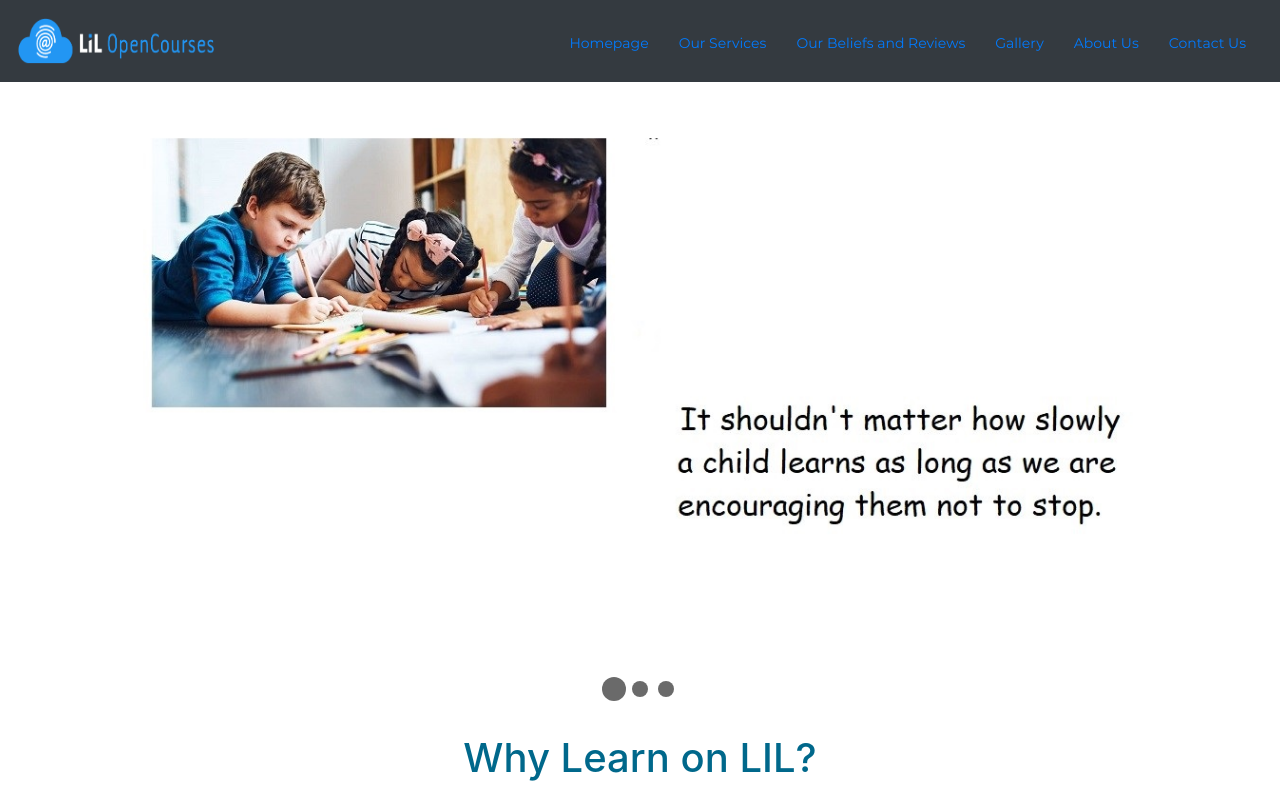
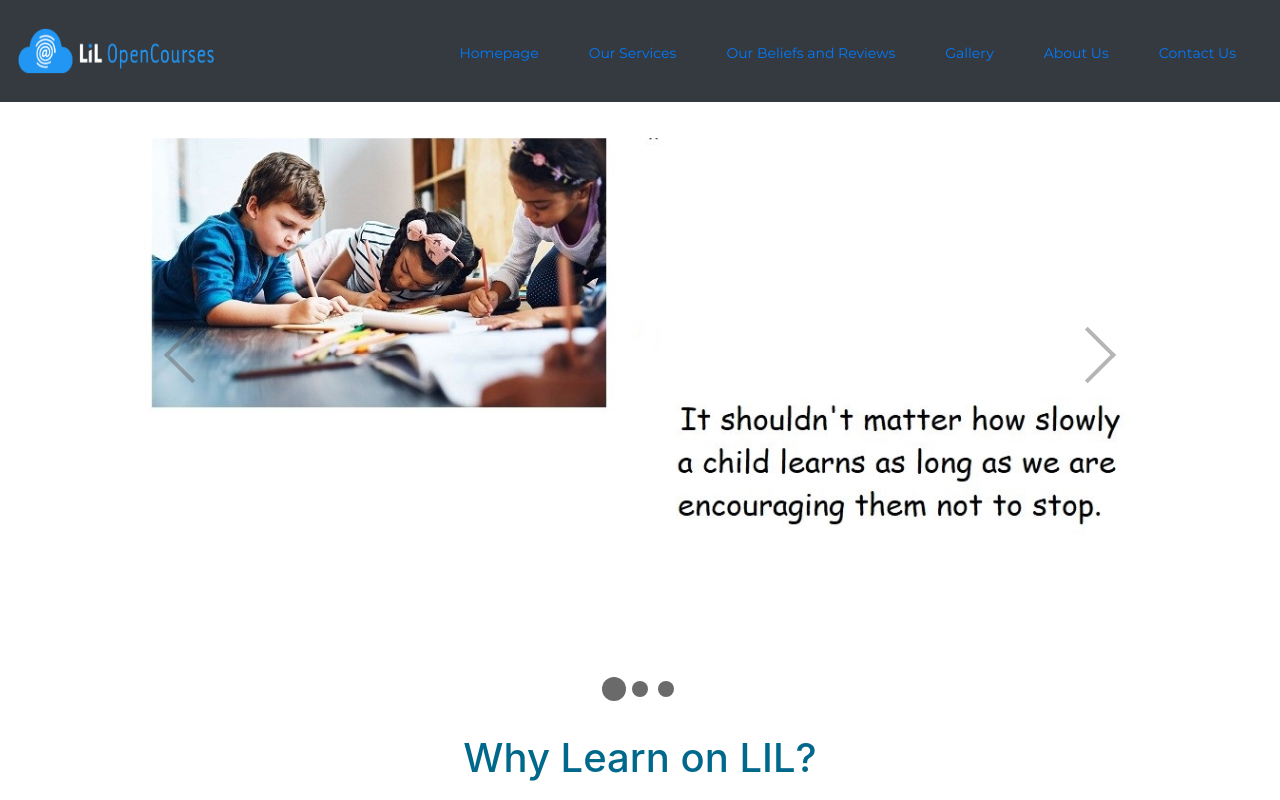
Before and after one commit to divya-29/SecureLearning, a React (Create React App) app: page / in a window 1280 px wide. Shown: the top 800 px of the page. Built offline with nearby package versions, Linux system fonts and the light colour scheme; no server answers.

Commit message:
Update Navbar.js

```diff
--- a/src/Components/Navbar.js
+++ b/src/Components/Navbar.js
@@ -52,12 +52,12 @@ class Navb extends Component{
                             <Collapse isOpen={context.navbarOpen} navbar> */}
                             <div className="d-flex justify-content-end ml-auto">
                             <Nav className="ml-auto " className="topnav" id="nav" navbar >
-                                <NavItem style={{margin:"15px", textDecoration:"none", color:'white'}} id="a"><NavLink to='/HomePage'> Homepage</NavLink> </NavItem>
-                                <NavItem style={{margin:"15px", color:'white'}} id="a"><NavLink to='/Study'> Our Services</NavLink> </NavItem>
-                                <NavItem style={{margin:"15px", color:'white'}} id="a"> <NavLink to='/Bel'> Our Beliefs and Reviews</NavLink> </NavItem>
-                                <NavItem style={{margin:"15px", color:'white'}} id="a"><NavLink to='/Gallery'>Gallery</NavLink> </NavItem>
-                                <NavItem style={{margin:"15px", color:'white'}} id="a"> <a href='#aboutdemo'> About Us</a> </NavItem>
-                                <NavItem style={{margin:"15px", color:'white'}} id="a"> <a href='/Contact'> Contact Us</a></NavItem>
+                                <NavItem style={{margin:"15px", textDecoration:"none", color:'white'}} id="ab"><NavLink to='/HomePage'> Homepage</NavLink> </NavItem>
+                                <NavItem style={{margin:"15px", color:'white'}} id="ab"><NavLink to='/Study'> Our Services</NavLink> </NavItem>
+                                <NavItem style={{margin:"15px", color:'white'}} id="ab"> <NavLink to='/Bel'> Our Beliefs and Reviews</NavLink> </NavItem>
+                                <NavItem style={{margin:"15px", color:'white'}} id="ab"><NavLink to='/Gallery'>Gallery</NavLink> </NavItem>
+                                <NavItem style={{margin:"15px", color:'white'}} id="ab"> <a href='#aboutdemo'> About Us</a> </NavItem>
+                                <NavItem style={{margin:"15px", color:'white'}} id="ab"> <a href='/Contact'> Contact Us</a></NavItem>
                             </Nav>
                             </div>
 
```
